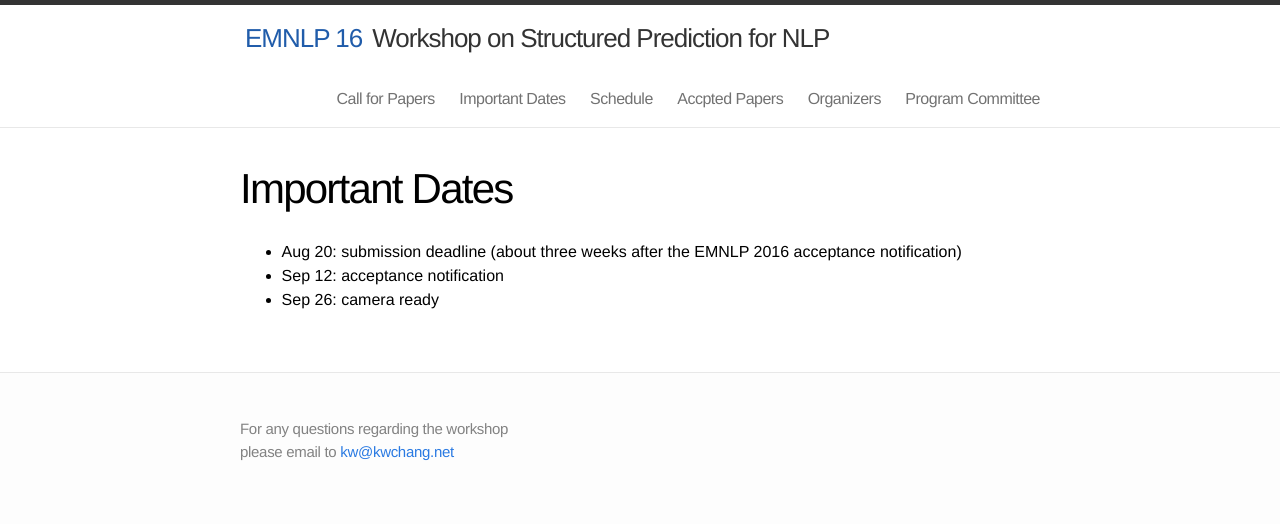
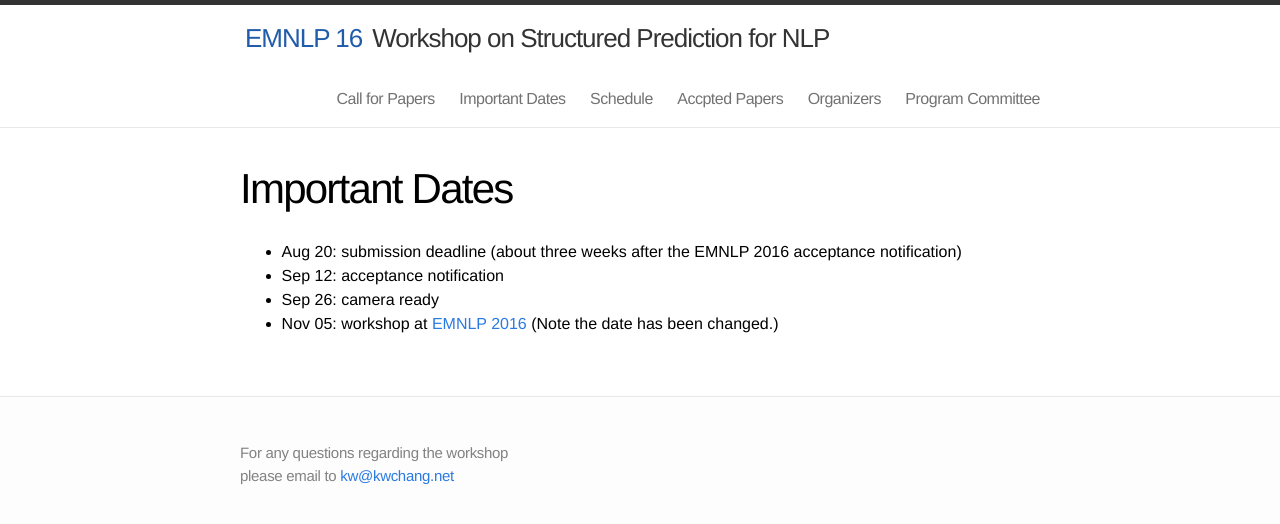
Before and after one commit to structuredprediction/structuredprediction.github.io, a Jekyll site: the page built from 2_date.md, in a window 1280 px wide. Shown: the top 524 px of the page. Built offline with Jekyll 4.4.1, drawn with Linux system fonts in a browser that asks for light colours.

Commit message:
Update 2_date.md

```diff
--- a/2_date.md
+++ b/2_date.md
@@ -8,3 +8,4 @@
 * Aug 20: submission deadline (about three weeks after the EMNLP 2016 acceptance notification)
 * Sep 12: acceptance notification
 * Sep 26: camera ready
+* Nov 05: workshop at [EMNLP 2016](www.emnlp2016.net) (Note the date has been changed.)
```
